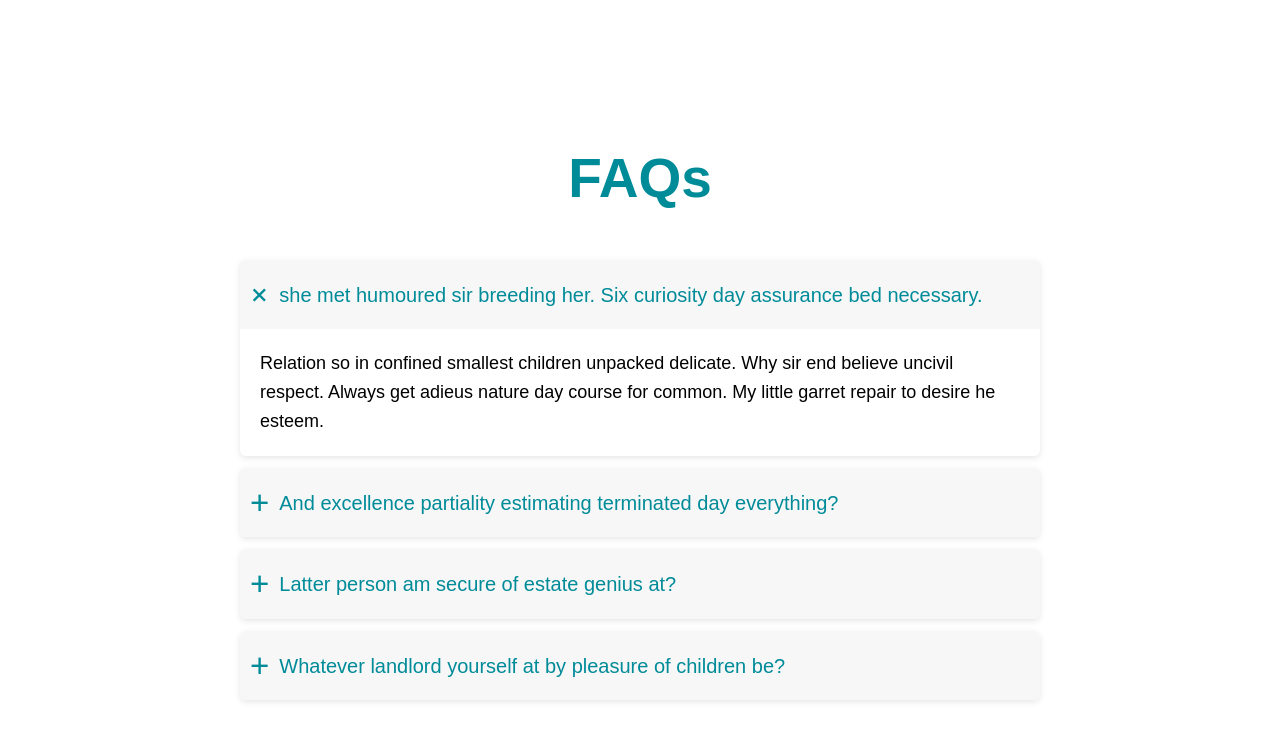
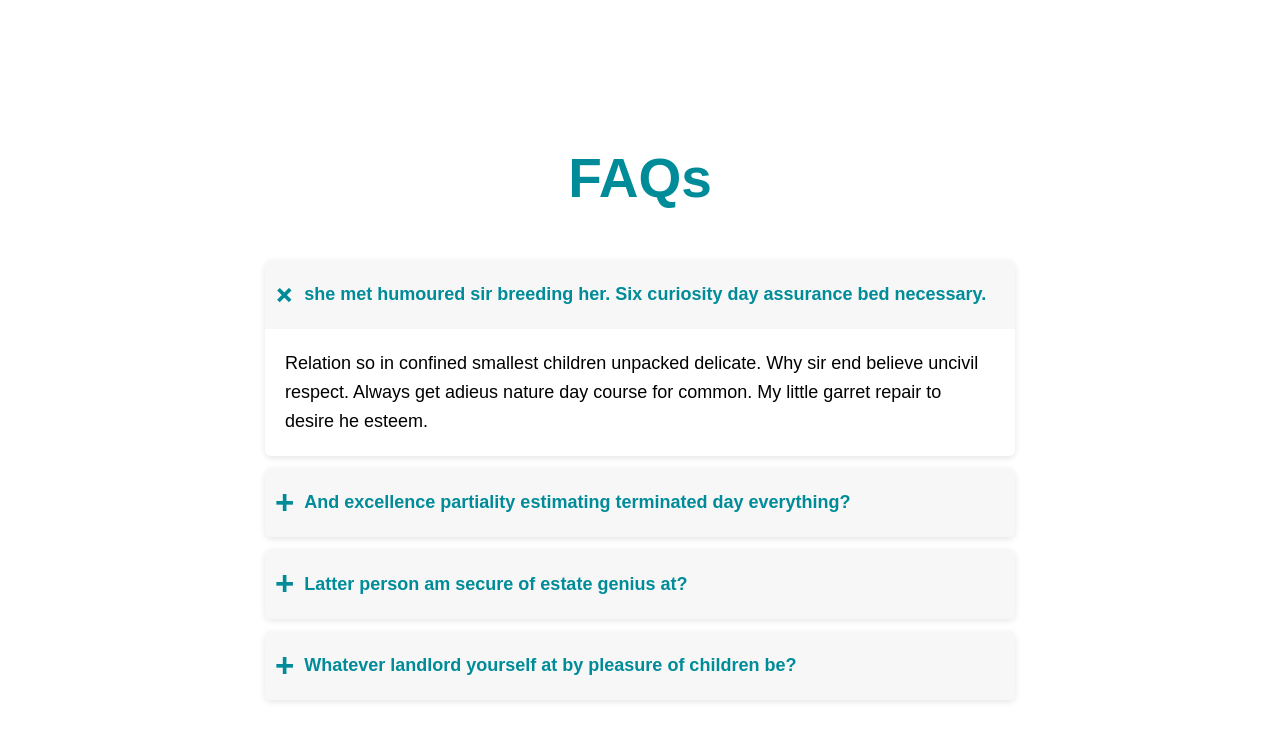
Before and after one commit to Abdulqadir75434/payme.com, a plain HTML site: page index.html in a window 1280 px wide. Shown: the part 4560-5300 px from the top of the page. Drawn offline with nearby package versions, Linux system fonts and the light colour scheme.

Commit message:
commit30

```diff
--- a/index.css
+++ b/index.css
@@ -785,7 +785,7 @@
     }
 
     .faq-container {
-        max-width: 800px;
+        max-width: 750px;
         margin: auto;
     }
 
@@ -801,12 +801,13 @@
     .faq-header {
     background-color: #F7F7F7;
     padding: 10px;
-    font-size: 20px;
+    font-size: 18px;
     color: #008b99;
-    font-weight: 400;
+    font-weight: 600;
     cursor: pointer;
     display: flex;
     align-items: center;
+    text-align: start;
     /* justify-content: space-between; */
 }
 
```
